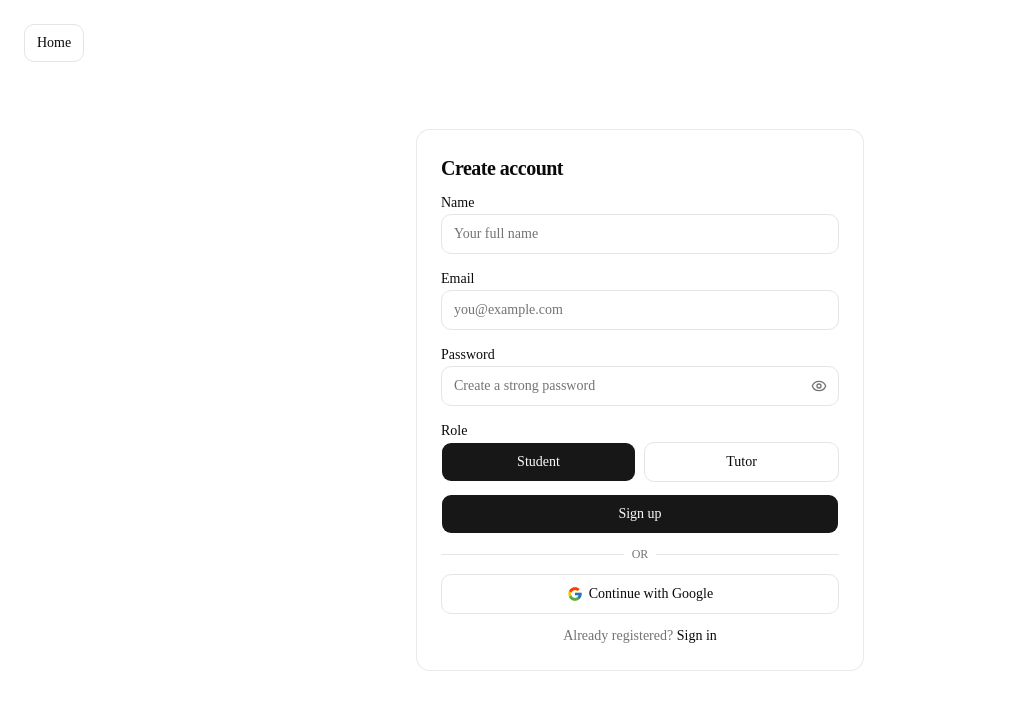
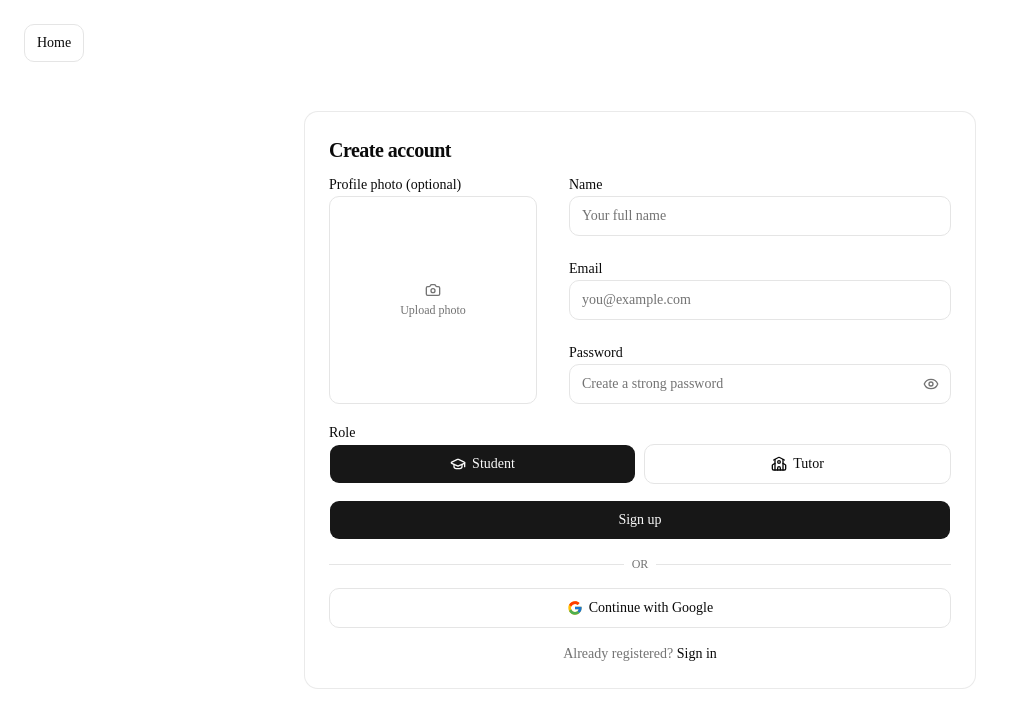
Before and after one commit to AdalOnShow/eTuitionBD-Online_Tuition_Management_Project, a Next.js app: page /register in a window 1280 px wide. Shown: the top 728 px of the page, without its empty margins (0-1015 px from the left). Built offline with nearby package versions, Linux system fonts and the light colour scheme.

Commit message:
feat(auth): add signed cloudinary profile upload and rebalance register UI

```diff
--- a/src/components/auth/auth-shell.tsx
+++ b/src/components/auth/auth-shell.tsx
@@ -14,7 +14,7 @@ export function AuthShell({ children }: AuthShellProps) {
       >
         Home
       </Link>
-      <section className="w-full max-w-md">{children}</section>
+      <section className="w-full max-w-2xl">{children}</section>
     </main>
   )
 }
--- a/src/components/auth/register-form.tsx
+++ b/src/components/auth/register-form.tsx
@@ -1,75 +1,187 @@
-"use client"
+"use client";
 
-import { Eye, EyeOff } from "lucide-react"
-import Link from "next/link"
-import { useRouter } from "next/navigation"
-import { signIn } from "next-auth/react"
-import * as React from "react"
+import { Camera, Eye, EyeOff, GraduationCap, School } from "lucide-react";
+import Image from "next/image";
+import Link from "next/link";
+import { useRouter } from "next/navigation";
+import { signIn } from "next-auth/react";
+import * as React from "react";
 
-import { GoogleIcon } from "@/components/auth/google-icon"
-import { Button } from "@/components/ui/button"
-import { Card, CardContent, CardHeader, CardTitle } from "@/components/ui/card"
-import { Input } from "@/components/ui/input"
-import { Label } from "@/components/ui/label"
-import { registerSchema } from "@/server/validations/auth.schema"
-import { registerUser } from "@/server/actions/auth.actions"
+import { registerUser } from "@/server/actions/auth.actions";
+import { GoogleIcon } from "@/components/auth/google-icon";
+import { Button } from "@/components/ui/button";
+import { Card, CardContent, CardHeader, CardTitle } from "@/components/ui/card";
+import { Input } from "@/components/ui/input";
+import { Label } from "@/components/ui/label";
+import { registerSchema } from "@/server/validations/auth.schema";
 
-type UserRole = "STUDENT" | "TUTOR"
+type UserRole = "STUDENT" | "TUTOR";
 
 type RegisterErrors = {
-  name?: string
-  email?: string
-  password?: string
-  role?: string
+  name?: string;
+  email?: string;
+  password?: string;
+  role?: string;
+};
+
+type UploadedImage = {
+  url: string;
+  publicId: string;
+};
+
+const ALLOWED_IMAGE_TYPES = ["image/jpeg", "image/png", "image/webp"];
+const MAX_IMAGE_SIZE = 2 * 1024 * 1024;
+
+function validateImageFile(file: File) {
+  if (!ALLOWED_IMAGE_TYPES.includes(file.type)) {
+    return "Only JPG, PNG, or WEBP images are allowed.";
+  }
+
+  if (file.size > MAX_IMAGE_SIZE) {
+    return "Image size must be 2MB or less.";
+  }
+
+  return "";
+}
+
+async function uploadImageToCloudinary(file: File): Promise<UploadedImage> {
+  const signatureResponse = await fetch("/api/cloudinary/sign", {
+    method: "POST",
+  });
+
+  const signaturePayload = await signatureResponse.json();
+
+  if (!signatureResponse.ok) {
+    throw new Error(
+      signaturePayload.message ?? "Failed to initialize image upload.",
+    );
+  }
+
+  const formData = new FormData();
+  formData.append("file", file);
+  formData.append("api_key", signaturePayload.apiKey);
+  formData.append("timestamp", String(signaturePayload.timestamp));
+  formData.append("folder", signaturePayload.folder);
+  formData.append("signature", signaturePayload.signature);
+
+  const uploadResponse = await fetch(
+    `https://api.cloudinary.com/v1_1/${signaturePayload.cloudName}/image/upload`,
+    {
+      method: "POST",
+      body: formData,
+    },
+  );
+  const uploadPayload = await uploadResponse.json();
+
+  if (!uploadResponse.ok) {
+    throw new Error(uploadPayload.error?.message ?? "Image upload failed.");
+  }
+
+  return {
+    url: uploadPayload.secure_url,
+    publicId: uploadPayload.public_id,
+  };
 }
 
 export function RegisterForm() {
-  const router = useRouter()
-  const [name, setName] = React.useState("")
-  const [email, setEmail] = React.useState("")
-  const [password, setPassword] = React.useState("")
-  const [showPassword, setShowPassword] = React.useState(false)
-  const [role, setRole] = React.useState<UserRole>("STUDENT")
-  const [errors, setErrors] = React.useState<RegisterErrors>({})
-  const [formError, setFormError] = React.useState("")
-  const [isPending, startTransition] = React.useTransition()
+  const router = useRouter();
+  const [name, setName] = React.useState("");
+  const [email, setEmail] = React.useState("");
+  const [password, setPassword] = React.useState("");
+  const [showPassword, setShowPassword] = React.useState(false);
+  const [photoFile, setPhotoFile] = React.useState<File | null>(null);
+  const [photoError, setPhotoError] = React.useState("");
+  const [role, setRole] = React.useState<UserRole>("STUDENT");
+  const [errors, setErrors] = React.useState<RegisterErrors>({});
+  const [formError, setFormError] = React.useState("");
+  const [isPending, startTransition] = React.useTransition();
+  const photoPreviewUrl = React.useMemo(
+    () => (photoFile ? URL.createObjectURL(photoFile) : null),
+    [photoFile],
+  );
+
+  React.useEffect(() => {
+    return () => {
+      if (photoPreviewUrl) URL.revokeObjectURL(photoPreviewUrl);
+    };
+  }, [photoPreviewUrl]);
+
+  const handleFileChange = (event: React.ChangeEvent<HTMLInputElement>) => {
+    const nextFile = event.target.files?.[0];
+
+    if (!nextFile) {
+      setPhotoFile(null);
+      setPhotoError("");
+      return;
+    }
+
+    const validationMessage = validateImageFile(nextFile);
+
+    if (validationMessage) {
+      setPhotoFile(null);
+      setPhotoError(validationMessage);
+      event.target.value = "";
+      return;
+    }
+
+    setPhotoError("");
+    setPhotoFile(nextFile);
+  };
 
   const handleSubmit = (event: React.FormEvent<HTMLFormElement>) => {
-    event.preventDefault()
-    setErrors({})
-    setFormError("")
+    event.preventDefault();
+    setErrors({});
+    setPhotoError("");
+    setFormError("");
 
-    const parsed = registerSchema.safeParse({ name, email, password, role })
+    const parsed = registerSchema.safeParse({ name, email, password, role });
 
     if (!parsed.success) {
-      const nextErrors: RegisterErrors = {}
+      const nextErrors: RegisterErrors = {};
 
       for (const issue of parsed.error.issues) {
-        const field = issue.path[0]
-        if (field === "name") nextErrors.name = issue.message
-        if (field === "email") nextErrors.email = issue.message
-        if (field === "password") nextErrors.password = issue.message
-        if (field === "role") nextErrors.role = issue.message
+        const field = issue.path[0];
+        if (field === "name") nextErrors.name = issue.message;
+        if (field === "email") nextErrors.email = issue.message;
+        if (field === "password") nextErrors.password = issue.message;
+        if (field === "role") nextErrors.role = issue.message;
       }
 
-      setErrors(nextErrors)
-      return
+      setErrors(nextErrors);
+      return;
     }
 
     startTransition(async () => {
+      let uploadedImage: UploadedImage | null = null;
+
+      if (photoFile) {
+        try {
+          uploadedImage = await uploadImageToCloudinary(photoFile);
+        } catch (uploadError) {
+          const message =
+            uploadError instanceof Error
+              ? uploadError.message
+              : "Image upload failed. Please try again.";
+          setPhotoError(message);
+          return;
+        }
+      }
+
       const result = await registerUser({
         name: parsed.data.name,
         email: parsed.data.email,
         password: parsed.data.password,
         role: parsed.data.role,
-      })
+        image: uploadedImage?.url,
+        imagePublicId: uploadedImage?.publicId,
+      });
 
       if (!result.success) {
         if (result.fieldErrors) {
-          setErrors((prev) => ({ ...prev, ...result.fieldErrors }))
+          setErrors((prev) => ({ ...prev, ...result.fieldErrors }));
         }
-        setFormError(result.message)
-        return
+        setFormError(result.message);
+        return;
       }
 
       const signInResult = await signIn("credentials", {
@@ -77,30 +189,72 @@ export function RegisterForm() {
         password: parsed.data.password,
         callbackUrl: "/dashboard",
         redirect: false,
-      })
+      });
 
       if (signInResult?.error) {
-        setFormError("Account created successfully. Please sign in.")
-        router.push("/login")
-        return
+        setFormError("Account created successfully. Please sign in.");
+        router.push("/login");
+        return;
       }
 
-      router.replace(signInResult?.url ?? "/dashboard")
-      router.refresh()
-    })
-  }
+      router.replace(signInResult?.url ?? "/dashboard");
+      router.refresh();
+    });
+  };
 
   const handleGoogleSignIn = () => {
-    void signIn("google", { callbackUrl: "/dashboard" })
-  }
+    void signIn("google", { callbackUrl: "/dashboard" });
+  };
 
   return (
-    <Card className="mx-auto w-full max-w-md border-border/80 shadow-none">
+    <Card className="mx-auto w-full max-w-2xl border-border/80 shadow-none">
       <CardHeader className="pb-2">
-        <CardTitle className="text-xl font-semibold tracking-tight">Create account</CardTitle>
+        <CardTitle className="text-xl font-semibold tracking-tight">
+          Create account
+        </CardTitle>
       </CardHeader>
       <CardContent>
-        <form onSubmit={handleSubmit} className="space-y-3">
+        <form onSubmit={handleSubmit} className="space-y-4">
+          <div className="grid grid-cols-1 gap-4 sm:grid-cols-[14rem_1fr] sm:items-start">
+            <div className="space-y-2.5">
+              <Label htmlFor="register-photo">Profile photo (optional)</Label>
+              <input
+                id="register-photo"
+                type="file"
+                accept="image/jpeg,image/png,image/webp"
+                onChange={handleFileChange}
+                className="sr-only"
+              />
+              <label
+                htmlFor="register-photo"
+                className="border-input bg-background hover:border-muted-foreground/50 relative block size-52 cursor-pointer overflow-hidden rounded-lg border transition-colors"
+              >
+                {photoPreviewUrl ? (
+                  <>
+                    <Image
+                      src={photoPreviewUrl}
+                      alt="Profile preview"
+                      fill
+                      unoptimized
+                      className="object-cover"
+                    />
+                    <span className="bg-background/75 text-foreground absolute right-1 bottom-1 rounded px-1.5 py-0.5 text-[10px] font-medium">
+                      Change
+                    </span>
+                  </>
+                ) : (
+                  <span className="text-muted-foreground absolute inset-0 flex flex-col items-center justify-center gap-1 text-xs">
+                    <Camera className="size-4" />
+                    Upload photo
+                  </span>
+                )}
+              </label>
+              {photoError ? (
+                <p className="text-destructive text-xs">{photoError}</p>
+              ) : null}
+            </div>
+
+            <div className="flex flex-col justify-between h-full space-y-3">
               <div className="space-y-2.5">
                 <Label htmlFor="register-name">Name</Label>
                 <Input
@@ -150,16 +304,24 @@ export function RegisterForm() {
                   />
                   <button
                     type="button"
-                aria-label={showPassword ? "Hide password" : "Show password"}
+                    aria-label={
+                      showPassword ? "Hide password" : "Show password"
+                    }
                     className="text-muted-foreground hover:text-foreground absolute top-1/2 right-3 -translate-y-1/2 transition-colors"
                     onClick={() => setShowPassword((prev) => !prev)}
                   >
-                {showPassword ? <EyeOff className="size-4" /> : <Eye className="size-4" />}
+                    {showPassword ? (
+                      <EyeOff className="size-4" />
+                    ) : (
+                      <Eye className="size-4" />
+                    )}
                   </button>
                 </div>
                 {errors.password ? (
                   <p className="text-destructive text-xs">{errors.password}</p>
                 ) : null}
+              </div>
+            </div>
           </div>
 
           <div className="space-y-2.5">
@@ -171,6 +333,7 @@ export function RegisterForm() {
                 className="h-10"
                 onClick={() => setRole("STUDENT")}
               >
+                <GraduationCap className="size-4" />
                 Student
               </Button>
               <Button
@@ -179,6 +342,7 @@ export function RegisterForm() {
                 className="h-10"
                 onClick={() => setRole("TUTOR")}
               >
+                <School className="size-4" />
                 Tutor
               </Button>
             </div>
@@ -187,10 +351,17 @@ export function RegisterForm() {
             ) : null}
           </div>
 
-          {formError ? <p className="text-destructive text-sm">{formError}</p> : null}
+          {formError ? (
+            <p className="text-destructive text-sm">{formError}</p>
+          ) : null}
 
-          <Button type="submit" size="lg" className="h-10 w-full" disabled={isPending}>
-            {isPending ? "Signing up..." : "Sign up"}
+          <Button
+            type="submit"
+            size="lg"
+            className="h-10 w-full"
+            disabled={isPending}
+          >
+            {isPending ? "Creating account..." : "Sign up"}
           </Button>
 
           <div className="relative">
@@ -222,5 +393,5 @@ export function RegisterForm() {
         </form>
       </CardContent>
     </Card>
-  )
+  );
 }
```
Also changed, not shown: src/app/api/cloudinary/sign/route.ts (added, +45 -0 lines), src/server/actions/auth.actions.ts (+12 -2 lines), 1 other file (tests, documents, lock files or other folders). Lines whose indentation alone changed are shown as unchanged.
